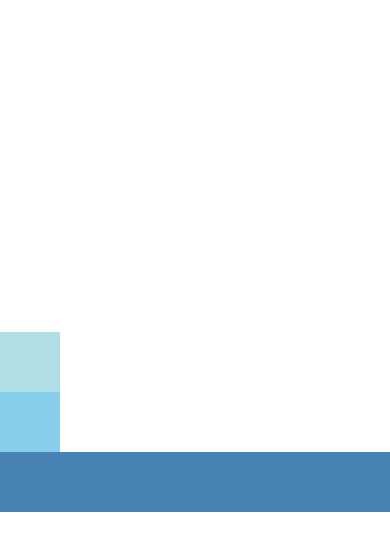
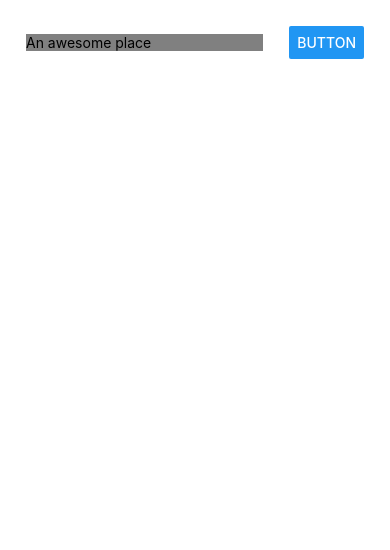
Before and after one commit to HimanshuTakshak2000/react-native-learn-from-tutorial_point, a React Native app: screen / in a window 390 px wide. Shown: the top 550 px of the page. Built offline with nearby package versions, Linux system fonts and the light colour scheme.

Commit message:
React Native Positioning Element with Flex from tutorial point

```diff
--- a/App.tsx
+++ b/App.tsx
@@ -1,140 +1,167 @@
-// Flexbox --> React Native Flexbox is an algorithm to specify the layout of component's children. It provides a consistent layout on different screen sizes. Flexbox provides three main properties to achieve the desired layout. These properties are: flexDirection, justifyContent and alignItems.
-
-// flexDirection - The flexDirection adds the style to the component in a primary axis of its layout. It has a property row and column to organize children horizontally and vertically respectively. The default flexDirection is a column.
+// Flexbox Positioning -->
 
 // // Example - 1
+// import React, { Component } from "react";
+// import { StyleSheet, TextInput, View , Button, Alert } from "react-native";
 
-// import React, { Component } from 'react';
-// import { StyleSheet,View } from 'react-native';
+// export default class App extends Component {
 
-// export default class FlexDirectionBasics extends Component {
+//     state = {
+//         placeName: "",
+//     };
+
+//     placeNameChangedHandler = (val: any) => {
+//         this.setState({
+//             placeName: val
+//         });
+//     };
+
+//     placeSubmitHandler = () => {
+//         Alert.alert("button clicked")  ;
+//     };
+
 //     render() {
 //         return (
 //             <View style={styles.container}>
-//                 <View style={styles.powderblue} />
-//                 <View style={styles.skyblue} />
-//                 <View style={styles.steelblue} />
+//                 <TextInput
+//                         placeholder="An awesome place"
+//                         onChangeText={this.placeNameChangedHandler}
+//                 />
+//                 <Button
+//                         title="Button"
+//                         onPress={this.placeSubmitHandler}
+//                 />
 //             </View>
 //         );
 //     }
 // }
+
 // const styles = StyleSheet.create({
-//     container:{
+//     container: {
 //         flex: 1,
-//         flexDirection: 'row',// set elements horizontally, try column.
-//     },
-
-//     powderblue:{
-//         width: 60,
-//         height: 60,
-//         backgroundColor: 'powderblue',
-//     },
-
-//     skyblue:{
-//         width: 60,
-//         height: 60,
-//         backgroundColor: 'skyblue',
-//     },
-
-//     steelblue:{
-//         width: 60,
-//         height: 60,
-//         backgroundColor: 'steelblue',
+//         padding: 26,
+//         justifyContent: "flex-start"
 //     }
-// })
+// });
 
 // ============================================================== //
 
-// justifyContent - The justifyContent determines the distribution of children component along the primary axis. The children component are distributed at the start, end, center or space evenly.
 
 // // Example - 2
+// import React, { Component } from "react";
+// import { StyleSheet, View, TextInput, Button, Alert } from "react-native";
 
-// import React, { Component } from 'react';
-// import { StyleSheet,View } from 'react-native';
+// export default class App extends Component {
+//     state = {
+//         placeName: "",
+//     };
 
-// export default class JustifyContentBasics extends Component {
+//     placeNameChangedHandler = (val: any) => {
+//         this.setState({
+//             placeName: val
+//         });
+//     };
+
+//     placeSubmitHandler = () => {
+//         Alert.alert("button clicked")
+//     };
+
 //     render() {
 //         return (
 //             <View style={styles.container}>
-//                 <View style={styles.powderblue} />
-//                 <View style={styles.skyblue} />
-//                 <View style={styles.steelblue} />
+//                 <View style={styles.innerContainer}>
+//                     <TextInput
+//                             placeholder="An awesome place"
+//                             onChangeText={this.placeNameChangedHandler}
+//                     />
+//                     <Button
+//                             title="Button"
+//                             onPress={this.placeSubmitHandler}
+//                     />
+//                 </View>
 //             </View>
 //         );
 //     }
 // }
+
 // const styles = StyleSheet.create({
-//     container:{
+//     container: {
 //         flex: 1,
-//         flexDirection: 'column', // set elements horizontally`.
-//         justifyContent: 'center',
+//         padding: 26,
+//         justifyContent: "flex-start"
 //     },
 
-//     powderblue:{
-//         width: 60,
-//         height: 60,
-//         backgroundColor: 'powderblue'
-//     },
+//     innerContainer:{
+//         flex: 1,
+//         flexDirection: "row"
+//     }
+// });
 
-//     skyblue:{
-//         width: 60,
-//         height: 60,
-//         backgroundColor: 'skyblue',
-//     },
+// // Note :- The flex: 1 for inner View occupy full space which does not look good as the TextInput and Button occupy all space from top to bottom.
 
-//     steelblue:{
-//         width: 60,
-//         height: 60,
-//         backgroundColor: 'steelblue',
-//     }
-// })
 
 // ============================================================== //
 
-// alignItems - The alignItems determine the alignment of children component along the secondary axis. If the primary axis is a column then the secondary is a row and when a primary axis is a ro, then the secondary is a column. Using the alignItems, the children are aligned at start, end, center or stretched.
-// Note: The stretch does not work if the children have a fixed dimension along the secondary axis. In above example, the alignItems: stretch will not work until we remove width: 50.
 
 // Example - 3
 
-import React, { Component } from 'react';
-import { StyleSheet,View } from 'react-native';
+import React, { Component } from "react";
+import { StyleSheet, View, TextInput, Button, Alert } from "react-native";
 
-export default class AlignItemsBasics extends Component {
+export default class App extends Component {
+    state = {
+        placeName: "",
+    };
+
+    placeNameChangedHandler = (val : any) => {
+        this.setState({
+            placeName: val
+        });
+    };
+
+    placeSubmitHandler = () => {
+        Alert.alert("button clicked")
+    };
+
     render() {
         return (
             <View style={styles.container}>
-                <View style={styles.powderblue} />
-                <View style={styles.skyblue} />
-                <View style={styles.steelblue} />
+                <View style={styles.innerContainer}>
+                    <TextInput
+                            placeholder="An awesome place"
+                            onChangeText={this.placeNameChangedHandler}
+                            style={styles.textStyle}
+                    />
+                    <Button
+                            title="Button"
+                            onPress={this.placeSubmitHandler}
+                    />
+                </View>
             </View>
         );
     }
 }
+
 const styles = StyleSheet.create({
-    container:{
+    container: {
         flex: 1,
-        flexDirection: 'column', // set elements horizontally`.
-        justifyContent: 'center',
-        alignItems: 'stretch',
+        padding: 26,
+        backgroundColor: "#fff",
+        justifyContent: "flex-start"
     },
+    innerContainer:{
+        flexDirection: "row",
+        justifyContent: "space-between",
+        alignItems: "center"
+    },
+    textStyle:{
+        width: "70%",
+        backgroundColor: "gray",
+    },
+    buttonStyle:{
+        width: "30%",
+    }
+});
 
-    powderblue:{
-        width: 60,
-        height: 60,
-        backgroundColor: 'powderblue'
-    },
-
-    skyblue:{
-        width: 60,
-        height: 60,
-        backgroundColor: 'skyblue',
-    },
-
-    steelblue:{
-        // width: 60,
-        height: 60,
-        backgroundColor: 'steelblue',
-    }
-})
 
 // ============================================================== //
```
